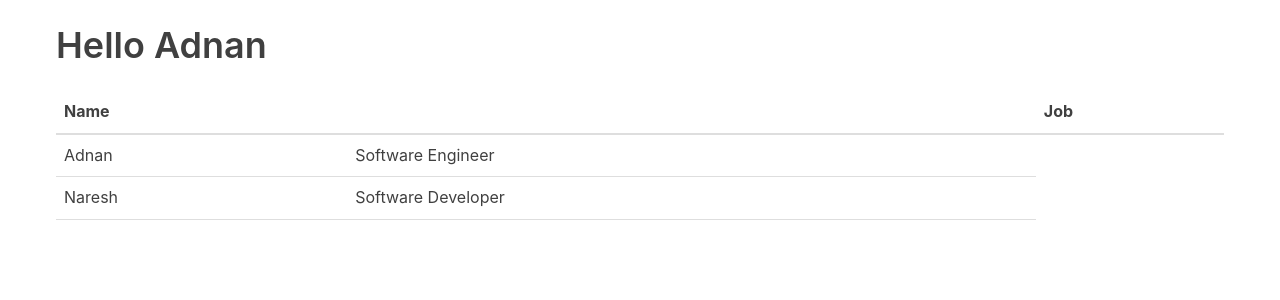
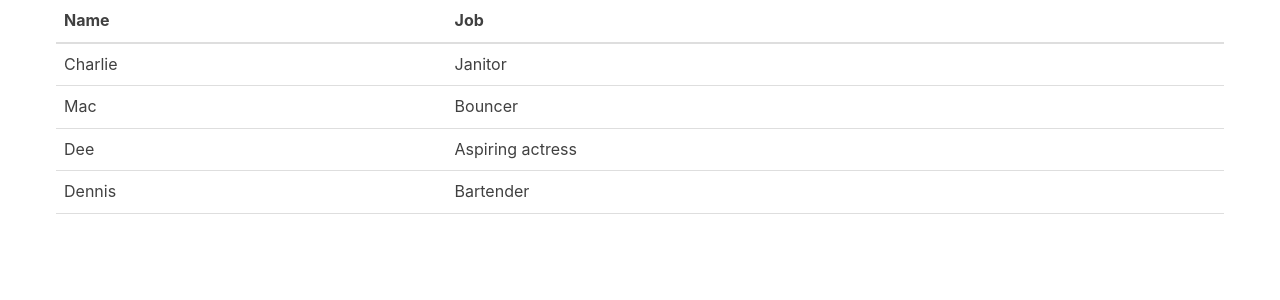
Before and after one commit to DevAdnan33/react-app, a React (Create React App) app: page / in a window 1280 px wide. Shown: the top 300 px of the page. Built offline with nearby package versions, Linux system fonts and the light colour scheme.

Commit message:
Use of PROPS

```diff
--- a/src/components/App.js
+++ b/src/components/App.js
@@ -1,14 +1,30 @@
 import React from 'react'
 import Table from './Table'
 
-class App extends React.Component {
+class App extends React.Component{
 
   render() {
-    let name = "Adnan"
+    const characters = [ // Define the characters array here
+        {
+            name: 'Charlie',
+            job: 'Janitor',
+        },
+        {
+            name: 'Mac',
+            job: 'Bouncer',
+        },
+        {
+            name: 'Dee',
+            job: 'Aspiring actress',
+        },
+        {
+            name: 'Dennis',
+            job: 'Bartender',
+        }
+    ];
     return(
       <div className='container'>
-        <h1>Hello {name}</h1>
-        <Table/>
+        <Table characterData={characters}/>
       </div>
     )
   }
--- a/src/components/Table.js
+++ b/src/components/Table.js
@@ -1,44 +1,31 @@
 import React, { Component } from "react";
 
-// Simple Component
-const TableHeader = () => {
-    return(
-        <thead>
-        <tr>
-          <th>Name</th>
-          <th>Job</th>
-        </tr>
-      </thead>
-    )
-}
 
-// simple Component
-const SimpleComponent = () =>{
-    return(
-        <table>
-<tbody>
-  <tr>
-    <td>Adnan</td>
-    <td>Software Engineer</td>
-  </tr>
-  <tr>
-    <td>Naresh</td>
-    <td>Software Developer</td>
-  </tr>
-
-</tbody>
-    </table>
-    )
-}
 
 // Class Component
 class Table extends Component{
+
     render(){
+        const {characterData} = this.props; // Destructure the prop
         return(
-            <table>
-              <TableHeader/>
-              <SimpleComponent/>
-            </table>
+           <table>
+                <thead>
+                    <tr>
+                        <th>Name</th>
+                        <th>Job</th>
+                    </tr>
+                </thead>
+                <tbody>
+                    {
+                        characterData.map((character,index) => (
+                            <tr key={index}>
+                                <td>{character.name}</td>
+                                <td>{character.job}</td>
+                            </tr>
+                        ))
+                    }
+                </tbody>
+           </table>
         )
     }
 }
```
